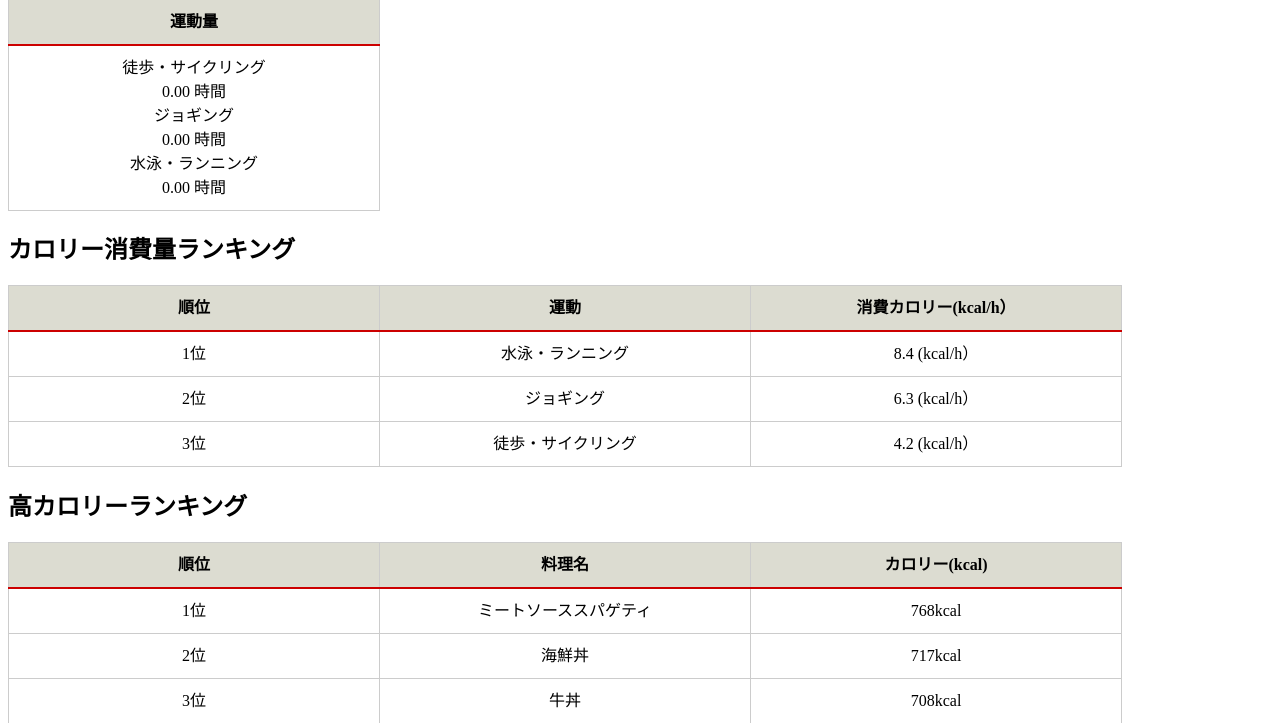
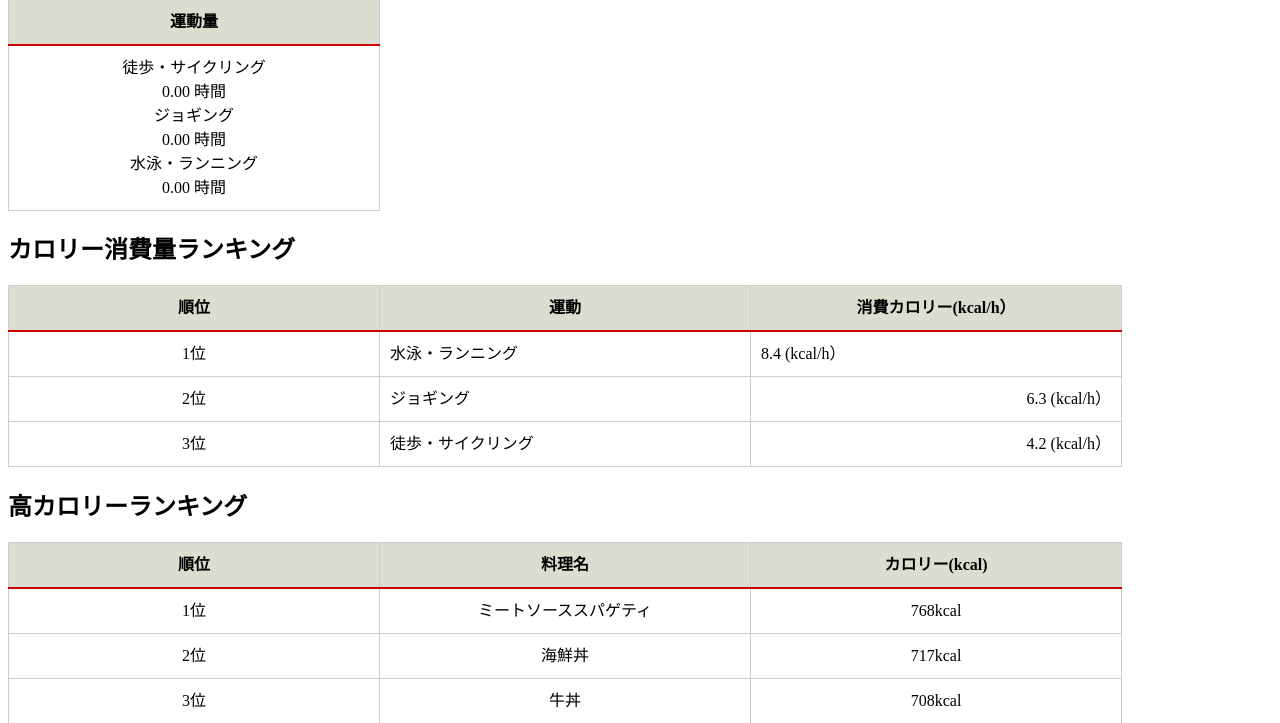
Before and after one commit to reiya-shioda/takuma-b, a PHP site: page /Main.php in a window 1280 px wide. Shown: the part 818-1541 px from the top of the page. Run offline with PHP 8.4, Linux system fonts and the light colour scheme; the visitor is signed in with stand-in values (Sample User, id 1).

Commit message:
no message

```diff
--- a/htdocs/Main.php
+++ b/htdocs/Main.php
@@ -188,38 +188,41 @@ $num5 = 8;
          <body>
           <tr>
 <td>1位</td>
-          <td>水泳・ランニング</td>
-          <td>
+          <td><Div Align="left">水泳・ランニング</Div></td>
+          <td><Div Align="left">
           <?php
          $ans3 = sprintf('%.1f',($num2*$num5*$_SESSION["WEIGHT"]));
           echo ($ans3)
           ?>
           (kcal/h）
+          </Div>
           </td>
           </tr>
 
           <tr>
 <td>2位</td>
-          <td>ジョギング</td>
-          <td>
+          <td><Div Align="left">ジョギング</Div></td>
+          <td><Div Align="right">
           <?php
           $ans2 = sprintf('%.1f',($num2*$num4*$_SESSION["WEIGHT"]));
           echo ($ans2)
           ?>
           (kcal/h）
+          </Div>
           </td>
           </tr>
 
           <tr>
 <td>3位</td>
-          <td>徒歩・サイクリング</td>
-          <td>
+          <td><Div Align="left">徒歩・サイクリング</Div></td>
+          <td><Div Align="right">
            <?php
  $ans1 = sprintf('%.1f',($num2*$num3*$_SESSION["WEIGHT"]));
           echo ($ans1)
 
           ?>
           (kcal/h）
+          </Div>
           </td>
           </tr>
 </table>
--- a/htdocs/SignUp.php
+++ b/htdocs/SignUp.php
@@ -1,5 +1,5 @@
 <?php
-require 'password.php';   // password_hash()はphp 5.5.0以降の関数のため、バージョンが古くて使えない場合に使用
+require 'password.php';
 // セッション開始
 session_start();
 
@@ -127,9 +127,9 @@ if (isset($_POST["signUp"])) {
 </html>
 
 <footer id="footer">
-  <br>br>
+  <br><br>
 <a href="Login.php">ホームへ</a><br>
   <p><small></small></p>
 </footer>
-<!--/.container--></div>
+
 </html>
```
Also changed, not shown: htdocs/Login.php (+3 -8 lines).
